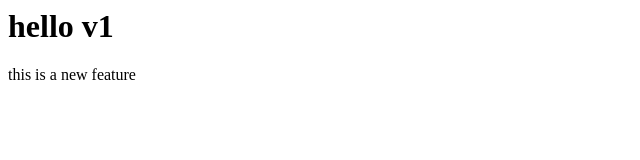
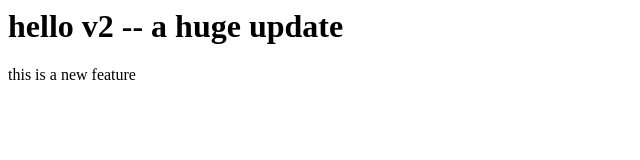
Before and after one commit to abdallahR001/learning-git, a plain HTML site: page index.html in a window 1280 px wide. Shown: the whole page, without its empty margins (0-640 px from the left). Drawn offline with Linux system fonts and the light colour scheme.

Commit message:
update html file

```diff
--- a/index.html
+++ b/index.html
@@ -1,2 +1,2 @@
-<h1>hello v1</h1>
+<h1>hello v2 -- a huge update</h1>
 <p>this is a new feature</p>
```
